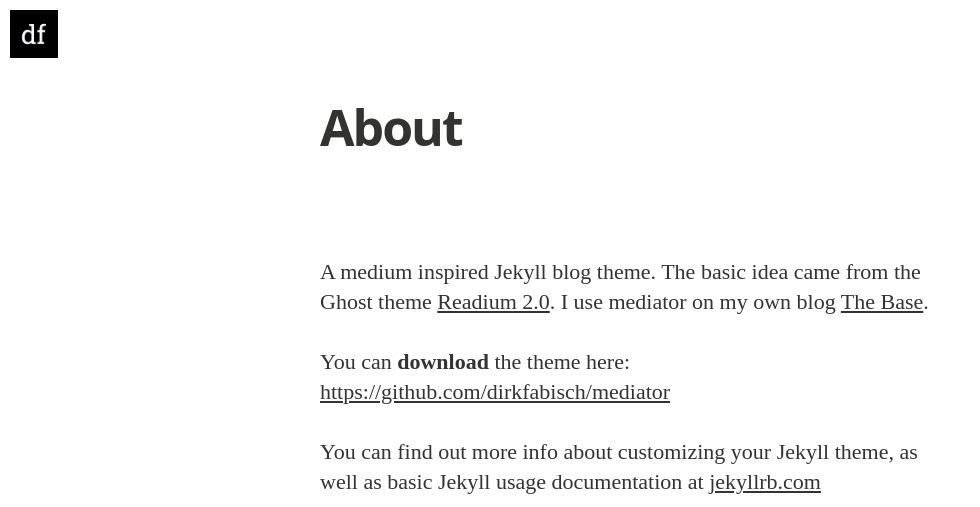
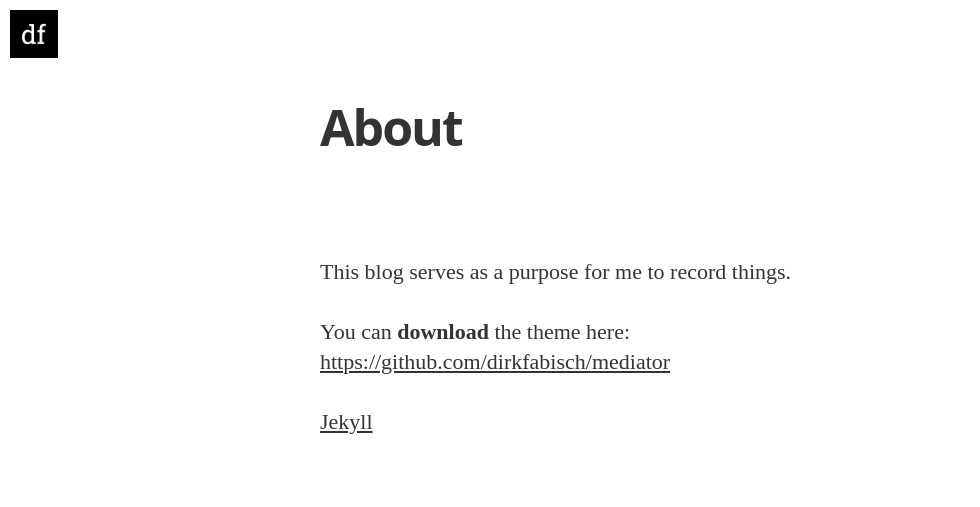
Before and after one commit to Allysonooi/allysonooi.github.io, a Jekyll site: the page built from about.md, in a window 1280 px wide. Shown: the top 507 px of the page, without its empty margins (0-980 px from the left). Built offline with Jekyll 4.4.1, drawn with Linux system fonts in a browser that asks for light colours; nearby versions of some CDN libraries; some web fonts are replaced; some of the changed text lies outside the part shown; grey boxes are pictures that could not be loaded.

Commit message:
Edit About.md

```diff
--- a/about.md
+++ b/about.md
@@ -4,14 +4,9 @@ title: About
 permalink: /about/
 ---
 
-A medium inspired Jekyll blog theme. The basic idea came from the Ghost theme
-[Readium 2.0](http://www.svenread.com/readium-ghost-theme/). I use mediator on my own blog [The Base](blog.base68.com).
+This blog serves as a purpose for me to record things.
 
 You can **download** the theme here:
 [https://github.com/dirkfabisch/mediator](https://github.com/dirkfabisch/mediator)
 
-You can find out more info about customizing your Jekyll theme, as well as basic Jekyll usage documentation at [jekyllrb.com](http://jekyllrb.com/)
-
-You can find the source code for the Jekyll new theme at: [github.com/jglovier/jekyll-new](https://github.com/jglovier/jekyll-new)
-
-You can find the source code for Jekyll at [github.com/jekyll/jekyll](https://github.com/jekyll/jekyll)
+[Jekyll](https://github.com/jekyll/jekyll)
```
